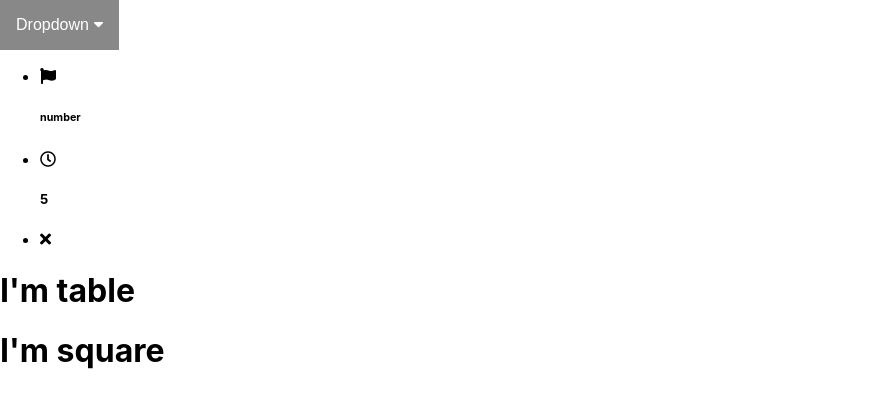
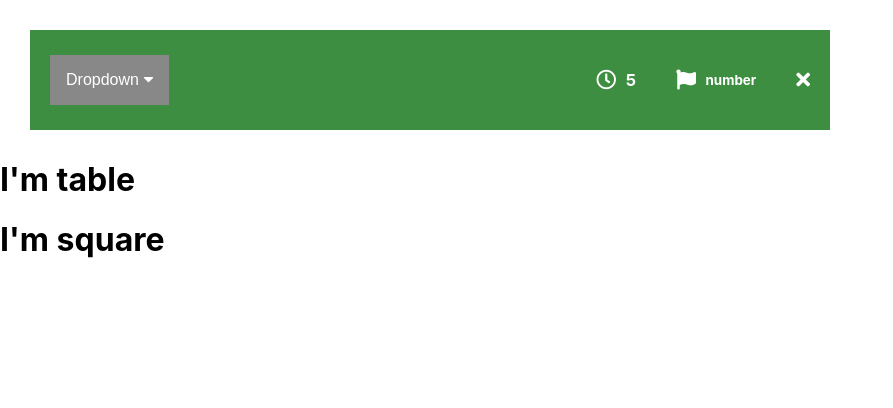
Before and after one commit to alibas01/minesweeper, a React (Create React App) app: page / in a window 1280 px wide. Shown: the top 408 px of the page, without its empty margins (0-893 px from the left). Built offline with nearby package versions, Linux system fonts and the light colour scheme.

Commit message:
nav styling

```diff
--- a/src/components/Nav.jsx
+++ b/src/components/Nav.jsx
@@ -4,32 +4,37 @@ import Timer from "./Timer";
 // STYLESHEETS
 import "../style/Nav.css";
 
+
 export default function Nav(props) {
+  const [show, setShow] = useState(false);
+
   return (
     <nav className="nav">
-      <div className="dropdown">
+      <div className="dropdown" onClick={() => setShow((s) => !s)} >
         <button className="dropbtn">Dropdown <i className="fas fa-caret-down"></i></button>
-        <div className="dropdown-content">
+        <div className="dropdown-content" style={{ display: show ? "block" : "none" }}>
           <a href="#">Easy</a>
           <a href="#">Medium</a>
           <a href="#">Hard</a>
         </div>
       </div>
-      <div className="measures">
         <ul className="nav-menu">
-          <li className="flag">
+          <li className="nav-menu-item">
+            <i className="far fa-clock"></i>
+            &nbsp;&nbsp;
+            <div>
+            <Timer />
+            </div>
+          </li>
+          <li className="nav-menu-item">
             <i className="fas fa-flag"></i>
+            &nbsp;&nbsp;
             <h6>number</h6>
           </li>
-          <li className="clock">
-            <i className="far fa-clock"></i>
-            <Timer />
-          </li>
-          <li className="close">
+          <li className="nav-menu-item">
             <i className="fas fa-times"></i>
           </li>
         </ul>
-      </div>
     </nav>
   );
 }
--- a/src/style/Nav.css
+++ b/src/style/Nav.css
@@ -1,4 +1,35 @@
+.nav{
+  display: flex;
+  flex-direction: row;
+  justify-content: space-between;
+  background-color: #3e8e41;
+  height: 100px;
+  width: 800px;
+  position: sticky;
+  top: 0;
+  left: 0;
+  margin: 30px 30px 30px 30px;
+}
+.nav-menu{
+  display: flex;
+  flex-direction: row;
+  justify-content: space-between;
+}
 
+
+.nav-menu-item{
+  position: relative;
+  display: flex;
+  flex-direction: row;
+  justify-content: space-between;
+  align-items: center;
+  padding-left: 20px;
+  padding-right: 20px;
+  color: white;
+  font-size: 20px;
+  font-weight: bold;
+  cursor: pointer;
+}
 
 .dropbtn {
   background-color: #888888;
@@ -11,7 +42,13 @@
 
 .dropdown {
   position: relative;
-  display: inline-block;
+  display: flex;
+  flex-direction: row;
+  justify-content: space-between;
+  align-items: center;
+  margin-left: 20px;
+  margin-right: 20px;
+
 }
 
 
@@ -34,8 +71,4 @@
 
 .dropdown-content a:hover {background-color: #ddd;}
 
-.fa-caret-down:active .dropdown-content {display: block;}
-
-.fa-caret-down:hover .dropbtn {background-color: #3e8e41;}
-
 .fa-caret-down:active {color: #3e8e41;}
```
